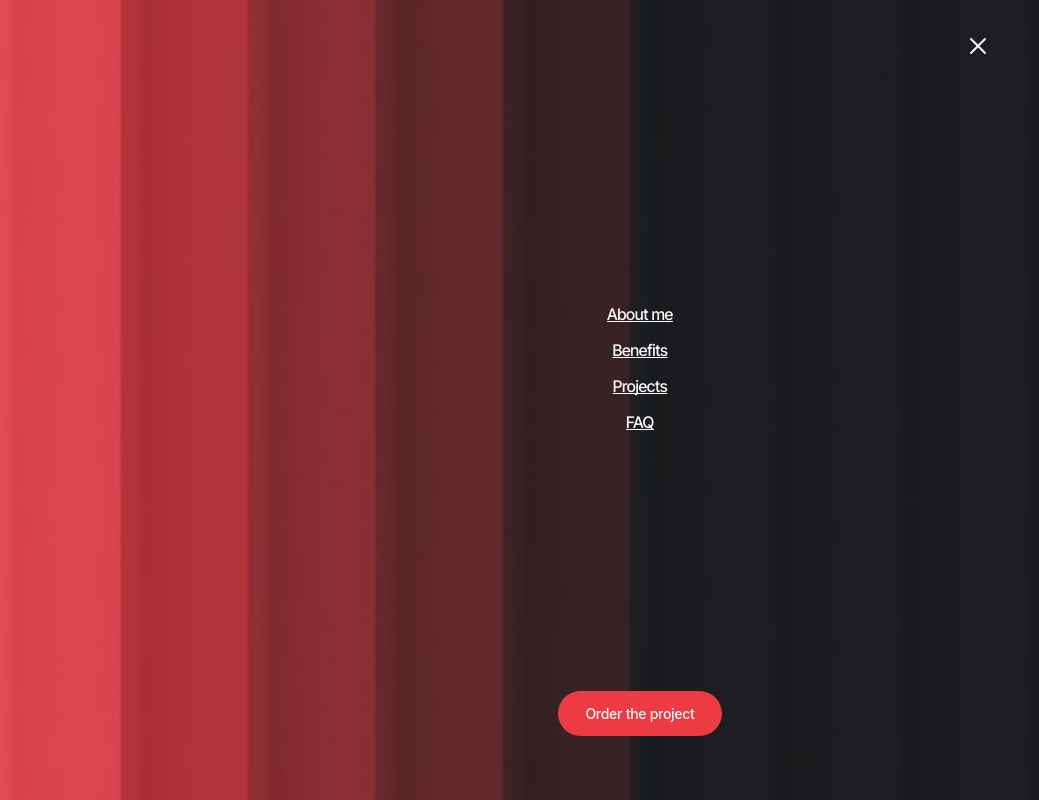
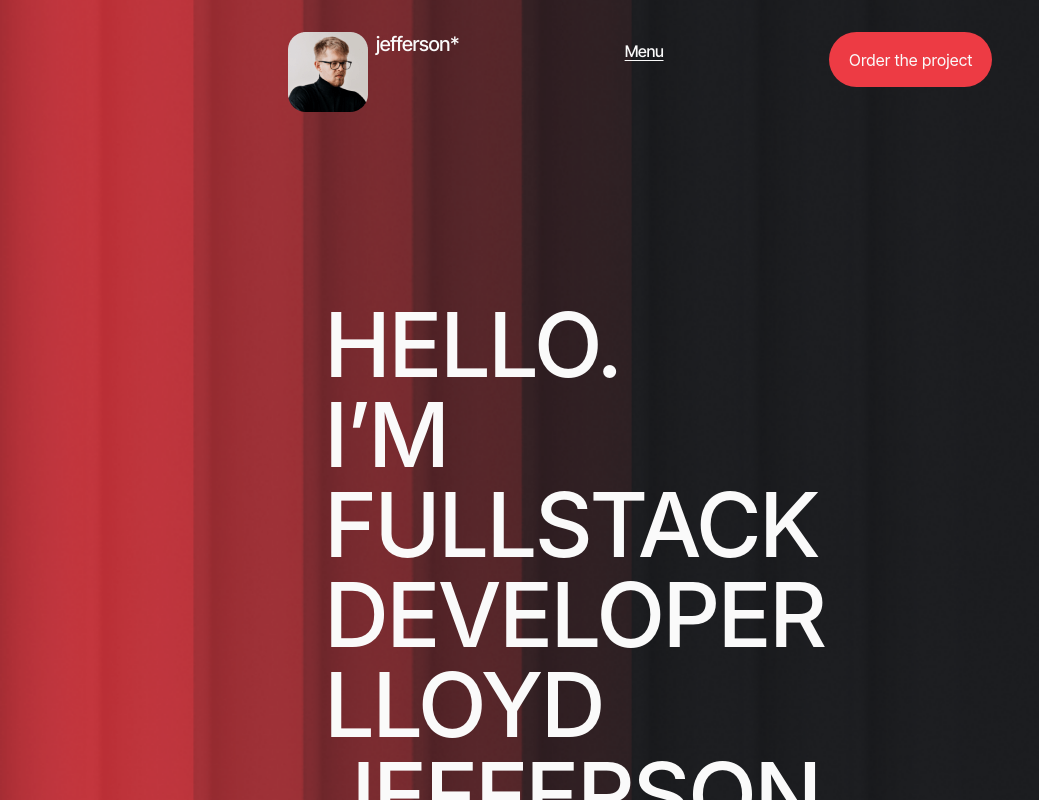
Before and after one commit to YevhenNeklesov/red-hot-chili-coders, a plain HTML site: page index.html in a window 1280 px wide. Shown: the top 800 px of the page, without its empty margins (0-1039 px from the left). Drawn offline with Linux system fonts and the light colour scheme.

Commit message:
Deploying to gh-pages from @ YevhenNeklesov/red-hot-chili-coders@e998ba09a9b69aaa0e9546461a93b86fcc3a1223 🚀

```diff
--- a/index.html
+++ b/index.html
@@ -56,7 +56,7 @@
   </div>
 </header>
 
-    <section class="modal-window-section js-modal-window is-open">
+    <section class="modal-window-section js-modal-window">
   <div class="container">
     <h2 class="visually-hidden">Thank you for your interest in cooperation!</h2>
     <div class="modal-mob">
```
